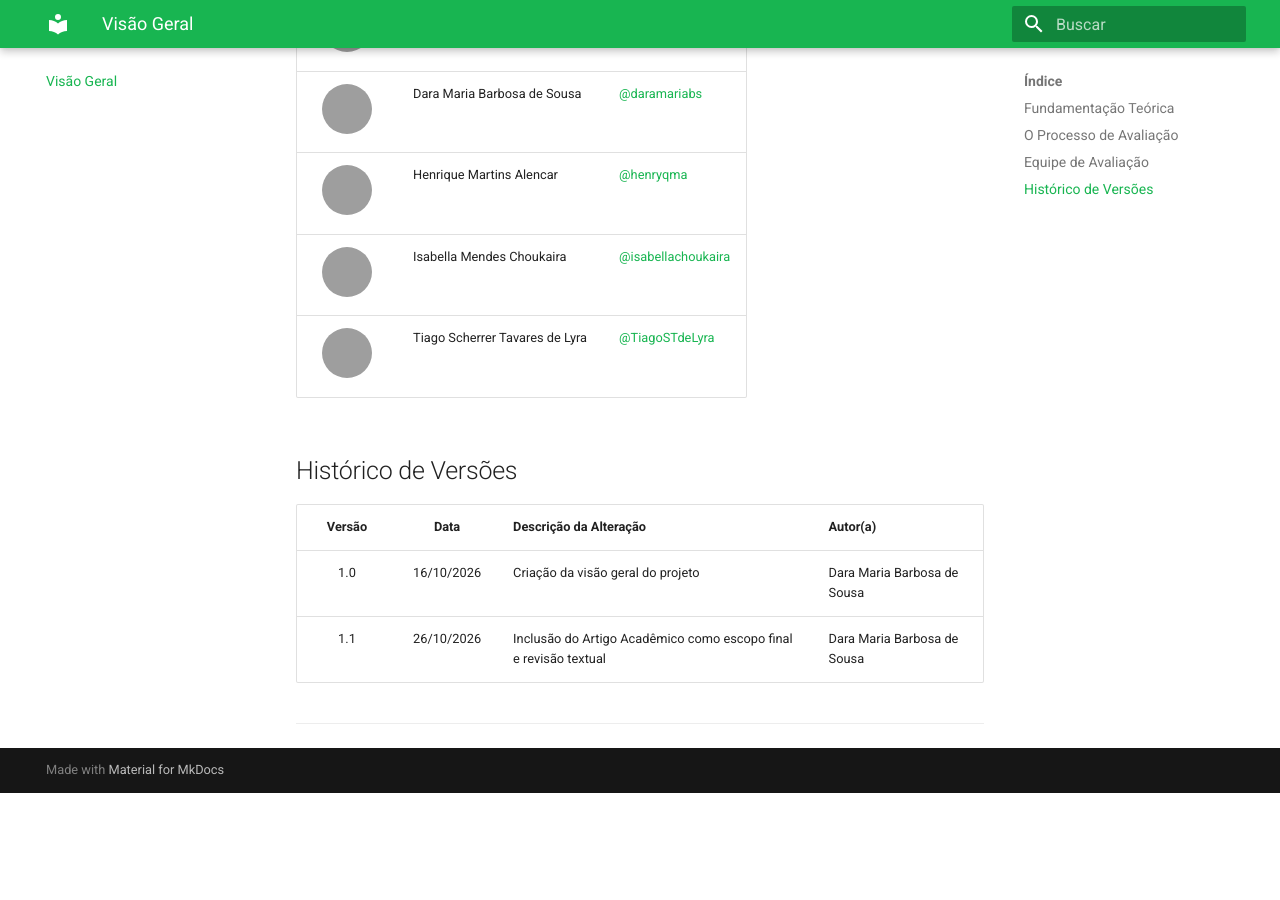
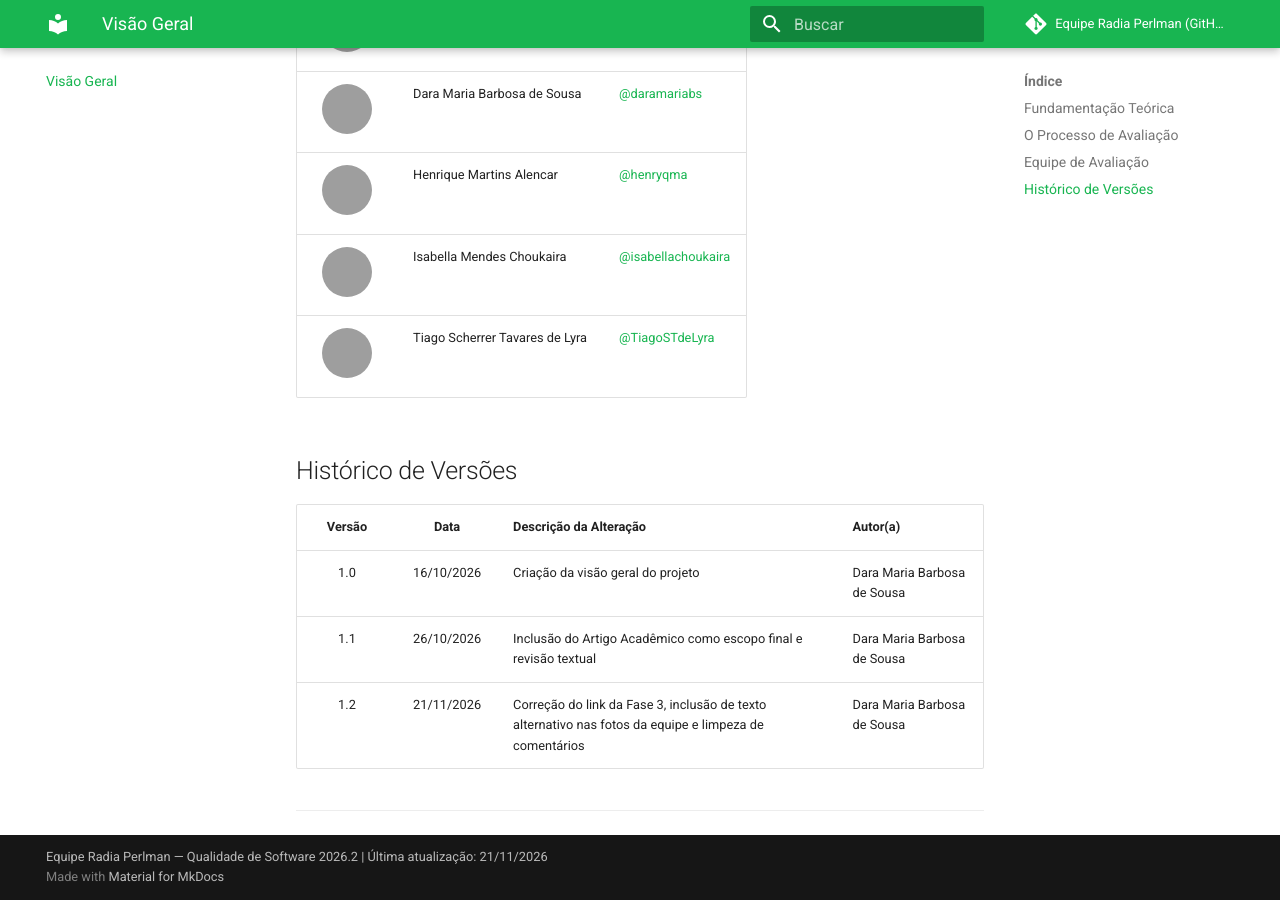
Before and after one commit to FCTE-Qualidade-de-Software-1/2026-2_T02_RADIA_PERLMAN, an MkDocs documentation site: the page built from docs/index.md, in a window 1280 px wide and 900 px high, scrolled down 2031 px, cut to the strip 0-900 px from the top of the window. Built offline with MkDocs 1.6.1 and Material for MkDocs 9.7.7, drawn with Linux system fonts in a browser that asks for light colours; comment, search, counter and statistics services are not loaded; before the commit the page ends 2824 px from its top, so only the background shows below that; grey boxes are pictures that could not be loaded.

Commit message:
docs(site): corrige link da Fase 3, adiciona termo ao menu e atualiza metadados

```diff
--- a/docs/index.md
+++ b/docs/index.md
@@ -11,7 +11,7 @@ O objeto de estudo deste projeto é a **Agência Virtual da Neoenergia Brasília
 !!! info "Artigo Técnico-Acadêmico (Em Andamento)"
     Toda a documentação, os testes e os dados levantados ao longo das fases detalhadas neste site servem como base empírica para a redação de um **Artigo Científico**. A primeira versão do artigo, consolidando o escopo e as métricas das **Fases 1 e 2**, já está disponível para leitura. O laudo final de qualidade será publicado nesta seção ao término da Fase 4.
 
-    [Acessar a 1ª Versão do Artigo (Fases 1 e 2)](./artigo/QSW1_2026_2_T02_Equipe_Radia_Perlman_v1.pdf) <!-- Substitua a # pelo link do seu Google Docs ou PDF -->
+    [Acessar a 1ª Versão do Artigo (Fases 1 e 2)](./artigo/QSW1_2026_2_T02_Equipe_Radia_Perlman_v1.pdf)
 
 ## Fundamentação Teórica
 
@@ -30,7 +30,7 @@ Para que a qualidade do produto seja mensurada de forma sistemática e repetíve
 
 1. **[Fase 1 - Estabelecer requisitos de avaliação:](fase1-requisitos.md)** Etapa de definição do propósito da avaliação, identificação do tipo de produto (escopo) e especificação do modelo de qualidade aplicável (ISO/IEC 25010).
 2. **[Fase 2 - Especificar a avaliação:](fase2-especificacao.md)** Fase destinada a selecionar as métricas, estabelecer os níveis de pontuação e definir os critérios para o julgamento da qualidade.
-3. **[Fase 3 - Projetar a avaliação:](fase3-projeto.md)** Etapa de consolidação do plano de avaliação, detalhando os recursos, os métodos e o cronograma para execução.
+3. **[Fase 3 - Projetar a avaliação:](fase3-plano-avaliacao.md)** Etapa de consolidação do plano de avaliação, detalhando os recursos, os métodos e o cronograma para execução.
 4. **[Fase 4 - Executar a avaliação:](fase4-execucao.md)** Fase prática onde são obtidas as medidas, comparados os resultados com os critérios estabelecidos e julgada a qualidade final do software, culminando no relatório de avaliação.
 
 ---
@@ -41,17 +41,19 @@ Abaixo estão os integrantes responsáveis por conduzir este processo de avalia
 
 | Foto | Nome | GitHub |
 |:---:|---|---|
-| <img src="https://github.com/arthor13.png" width="50" style="border-radius: 50%;"> | Arthur de Lima Sobreira | [@arthor13](https://github.com/arthor13) |
-| <img src="https://github.com/BeatrizSants.png" width="50" style="border-radius: 50%;"> | Beatriz Figueiredo dos Santos| [@BeatrizSants](https://github.com/BeatrizSants) |
-| <img src="https://github.com/daramariabs.png" width="50" style="border-radius: 50%;"> | Dara Maria Barbosa de Sousa | [@daramariabs](https://github.com/daramariabs) |
-| <img src="https://github.com/henryqma.png" width="50" style="border-radius: 50%;"> | Henrique Martins Alencar | [@henryqma](https://github.com/henryqma) |
-| <img src="https://github.com/isabellachoukaira.png" width="50" style="border-radius: 50%;"> | Isabella Mendes Choukaira | [@isabellachoukaira](https://github.com/isabellachoukaira) |
-| <img src="https://github.com/TiagoSTdeLyra.png" width="50" style="border-radius: 50%;"> | Tiago Scherrer Tavares de Lyra | [@TiagoSTdeLyra](https://github.com/TiagoSTdeLyra) |
+| <img src="https://github.com/arthor13.png" alt="Foto de Arthur de Lima Sobreira" width="50" style="border-radius: 50%;"> | Arthur de Lima Sobreira | [@arthor13](https://github.com/arthor13) |
+| <img src="https://github.com/BeatrizSants.png" alt="Foto de Beatriz Figueiredo dos Santos" width="50" style="border-radius: 50%;"> | Beatriz Figueiredo dos Santos | [@BeatrizSants](https://github.com/BeatrizSants) |
+| <img src="https://github.com/daramariabs.png" alt="Foto de Dara Maria Barbosa de Sousa" width="50" style="border-radius: 50%;"> | Dara Maria Barbosa de Sousa | [@daramariabs](https://github.com/daramariabs) |
+| <img src="https://github.com/henryqma.png" alt="Foto de Henrique Martins Alencar" width="50" style="border-radius: 50%;"> | Henrique Martins Alencar | [@henryqma](https://github.com/henryqma) |
+| <img src="https://github.com/isabellachoukaira.png" alt="Foto de Isabella Mendes Choukaira" width="50" style="border-radius: 50%;"> | Isabella Mendes Choukaira | [@isabellachoukaira](https://github.com/isabellachoukaira) |
+| <img src="https://github.com/TiagoSTdeLyra.png" alt="Foto de Tiago Scherrer Tavares de Lyra" width="50" style="border-radius: 50%;"> | Tiago Scherrer Tavares de Lyra | [@TiagoSTdeLyra](https://github.com/TiagoSTdeLyra) |
 
 ## Histórico de Versões
+
 | Versão | Data | Descrição da Alteração | Autor(a) |
 |:---:|:---:|---|---|
 | 1.0 | 16/10/2026 | Criação da visão geral do projeto | Dara Maria Barbosa de Sousa |
 | 1.1 | 26/10/2026 | Inclusão do Artigo Acadêmico como escopo final e revisão textual | Dara Maria Barbosa de Sousa |
+| 1.2 | 21/11/2026 | Correção do link da Fase 3, inclusão de texto alternativo nas fotos da equipe e limpeza de comentários | Dara Maria Barbosa de Sousa |
 
 ---
--- a/mkdocs.yml
+++ b/mkdocs.yml
@@ -1,5 +1,9 @@
 site_name: Processo de Avaliação de Produto de Software
 site_description: Documentação do projeto da disciplina de Qualidade de Software
+repo_url: https://github.com/FCTE-Qualidade-de-Software-1/2026-2_T02_RADIA_PERLMAN
+repo_name: Equipe Radia Perlman (GitHub)
+copyright: "Equipe Radia Perlman — Qualidade de Software 2026.2 | Última atualização: 21/11/2026"
+
 theme:
   name: material
   language: pt-BR
@@ -8,8 +12,10 @@ theme:
   palette:
     primary: custom
     accent: amber
+
 extra_css:
   - stylesheets/extra.css
+
 nav:
   - Visão Geral: index.md
   - "Fase 1":
@@ -37,6 +43,7 @@ nav:
       - Recursos e ambiente: fase3/recursos-ambiente.md
       - Método e procedimentos: fase3/metodo-procedimentos.md
       - Cronograma de execução: fase3/cronograma.md
+      - Modelo de termo de consentimento: fase3/modelo-consentimento.md
   - "Fase 4": fase4-execucao.md
 
 markdown_extensions:
```
